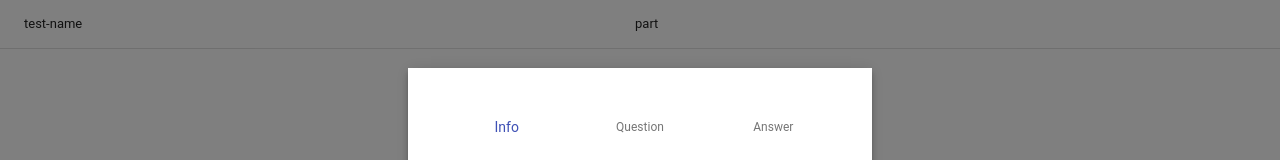
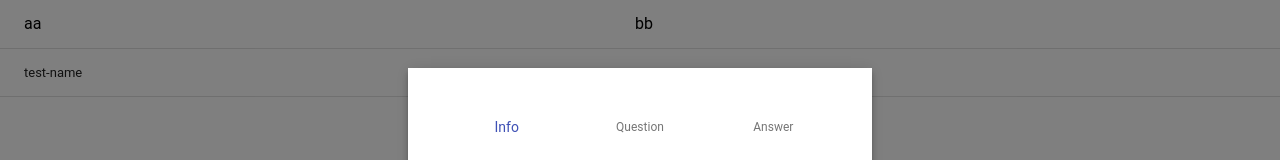
Before and after one commit to hellraris/testbook-maker, a React (Create React App) app in the folder client/: page / in a window 1280 px wide. Shown: the top 160 px of the page. Built offline with nearby package versions, Linux system fonts and the light colour scheme.

Commit message:
mongoDB find() 追加

```diff
--- a/client/src/components/QuestionModal.js
+++ b/client/src/components/QuestionModal.js
@@ -82,6 +82,7 @@ class QuestionModal extends Component {
             }
         });
 
+        this.props.refreshQuestions();
         this.handleClose();
     }
 
--- a/client/src/components/Testbook.js
+++ b/client/src/components/Testbook.js
@@ -1,4 +1,5 @@
 import React, { Component } from 'react';
+import axios from 'axios';
 import Table from '@material-ui/core/Table';
 import TableBody from '@material-ui/core/TableBody';
 import TableRow from '@material-ui/core/TableRow';
@@ -11,20 +12,34 @@ class Testbook extends Component {
         super(props)
 
         this.state = {
-            question: []
+            question: [{info: {
+                title: 'aa',
+                part: 'bb'
+            }}]
         }
 
     }
 
-    addQuestion = (value) => {
-        this.state.question.push(value);
+    refreshQuestions = () => {
+        axios({
+            method: 'get',
+            url: '/api/question'
+        }).then(res => this.setState({ question: res.data }))
+            .catch(err => console.log(err));
     }
 
     render() {
         return (
             <div>
-                <QuestionModal addQuestion={this.addQuestion}></QuestionModal>
+                <QuestionModal refreshQuestions={this.refreshQuestions}></QuestionModal>
                 <Table>
+                    {this.state.question.map((c) => {
+                        return <TableRow>
+                                <TableCell>{c.info.title}</TableCell>
+                                <TableCell>{c.info.part}</TableCell>
+                                <TableCell></TableCell>
+                            </TableRow>
+                    })}
                     <TableBody>
                         <TableRow>
                             <TableCell>test-name</TableCell>
```
Also changed, not shown: 1 other file (tests, documents, lock files or other folders).
